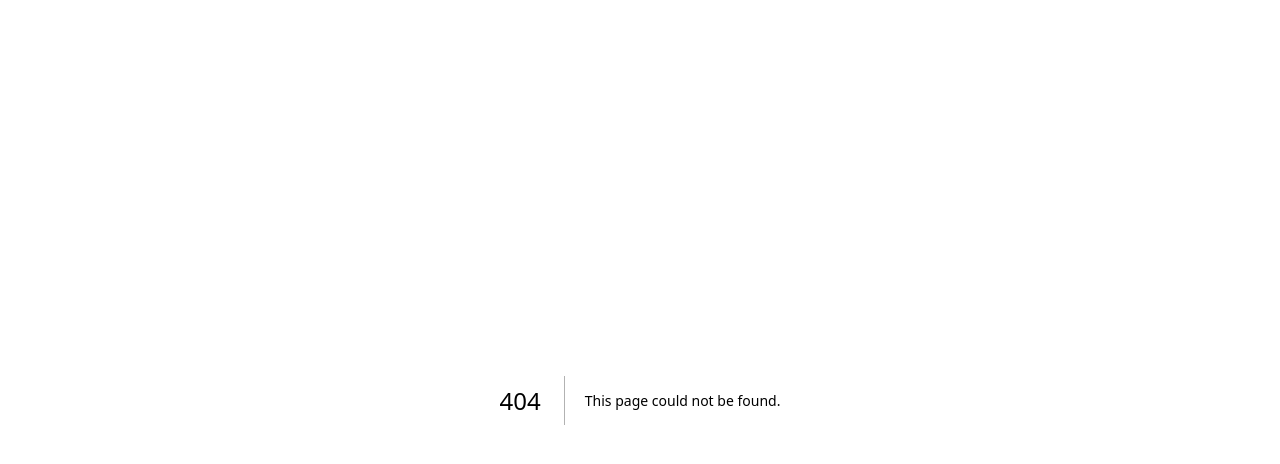
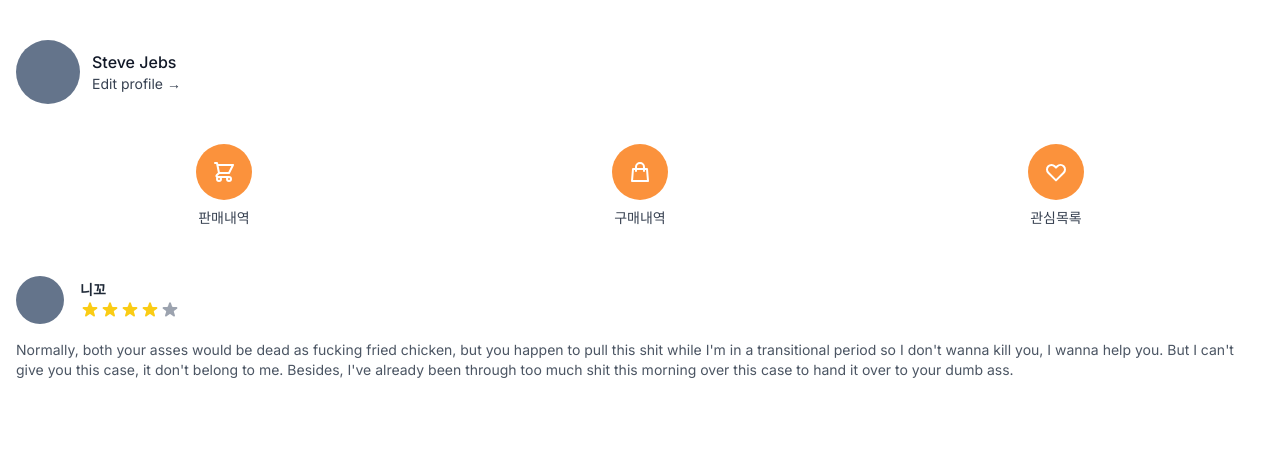
Before and after one commit to clean-teach/study-nomadcoders-carrot-market-v13, a Next.js app: page /profile in a window 1280 px wide. Before the commit this address had no page. Shown: the top 464 px of the page. Built offline with nearby package versions, Linux system fonts and the light colour scheme.

Commit message:
#5.11 Profile
## 목표

- 프로필 페이지의 UI를 만들어 본다.

```diff
--- /dev/null
+++ b/app/profile/page.tsx
@@ -0,0 +1,147 @@
+import type { NextPage } from 'next';
+
+const Profile: NextPage = () => {
+  return (
+    <div className="px-4 py-10">
+      <div className="flex items-center space-x-3">
+        <div className="h-16 w-16 rounded-full bg-slate-500" />
+        <div className="flex flex-col">
+          <span className="font-medium text-gray-900">Steve Jebs</span>
+          <span className="text-sm text-gray-700">Edit profile &rarr;</span>
+        </div>
+      </div>
+      <div className="mt-10 flex justify-around">
+        <div className="flex flex-col items-center">
+          <div className="flex h-14 w-14 items-center justify-center rounded-full bg-orange-400 text-white">
+            <svg
+              className="h-6 w-6"
+              fill="none"
+              stroke="currentColor"
+              viewBox="0 0 24 24"
+              xmlns="http://www.w3.org/2000/svg"
+            >
+              <path
+                strokeLinecap="round"
+                strokeLinejoin="round"
+                strokeWidth="2"
+                d="M3 3h2l.4 2M7 13h10l4-8H5.4M7 13L5.4 5M7 13l-2.293 2.293c-.63.63-.184 1.707.707 1.707H17m0 0a2 2 0 100 4 2 2 0 000-4zm-8 2a2 2 0 11-4 0 2 2 0 014 0z"
+              ></path>
+            </svg>
+          </div>
+          <span className="mt-2 text-sm font-medium text-gray-700">
+            판매내역
+          </span>
+        </div>
+        <div className="flex flex-col items-center">
+          <div className="flex h-14 w-14 items-center justify-center rounded-full bg-orange-400 text-white">
+            <svg
+              className="h-6 w-6"
+              fill="none"
+              stroke="currentColor"
+              viewBox="0 0 24 24"
+              xmlns="http://www.w3.org/2000/svg"
+            >
+              <path
+                strokeLinecap="round"
+                strokeLinejoin="round"
+                strokeWidth="2"
+                d="M16 11V7a4 4 0 00-8 0v4M5 9h14l1 12H4L5 9z"
+              ></path>
+            </svg>
+          </div>
+          <span className="mt-2 text-sm font-medium text-gray-700">
+            구매내역
+          </span>
+        </div>
+        <div className="flex flex-col items-center">
+          <div className="flex h-14 w-14 items-center justify-center rounded-full bg-orange-400 text-white">
+            <svg
+              className="h-6 w-6"
+              fill="none"
+              stroke="currentColor"
+              viewBox="0 0 24 24"
+              xmlns="http://www.w3.org/2000/svg"
+            >
+              <path
+                strokeLinecap="round"
+                strokeLinejoin="round"
+                strokeWidth="2"
+                d="M4.318 6.318a4.5 4.5 0 000 6.364L12 20.364l7.682-7.682a4.5 4.5 0 00-6.364-6.364L12 7.636l-1.318-1.318a4.5 4.5 0 00-6.364 0z"
+              ></path>
+            </svg>
+          </div>
+          <span className="mt-2 text-sm font-medium text-gray-700">
+            관심목록
+          </span>
+        </div>
+      </div>
+      <div className="mt-12">
+        <div className="flex items-center space-x-4">
+          <div className="h-12 w-12 rounded-full bg-slate-500" />
+          <div>
+            <h4 className="text-sm font-bold text-gray-800">니꼬</h4>
+            <div className="flex items-center">
+              <svg
+                className="h-5 w-5 text-yellow-400"
+                xmlns="http://www.w3.org/2000/svg"
+                viewBox="0 0 20 20"
+                fill="currentColor"
+                aria-hidden="true"
+              >
+                <path d="M9.049 2.927c.3-.921 1.603-.921 1.902 0l1.07 3.292a1 1 0 00.95.69h3.462c.969 0 1.371 1.24.588 1.81l-2.8 2.034a1 1 0 00-.364 1.118l1.07 3.292c.3.921-.755 1.688-1.54 1.118l-2.8-2.034a1 1 0 00-1.175 0l-2.8 2.034c-.784.57-1.838-.197-1.539-1.118l1.07-3.292a1 1 0 00-.364-1.118L2.98 8.72c-.783-.57-.38-1.81.588-1.81h3.461a1 1 0 00.951-.69l1.07-3.292z" />
+              </svg>
+              <svg
+                className="h-5 w-5 text-yellow-400"
+                xmlns="http://www.w3.org/2000/svg"
+                viewBox="0 0 20 20"
+                fill="currentColor"
+                aria-hidden="true"
+              >
+                <path d="M9.049 2.927c.3-.921 1.603-.921 1.902 0l1.07 3.292a1 1 0 00.95.69h3.462c.969 0 1.371 1.24.588 1.81l-2.8 2.034a1 1 0 00-.364 1.118l1.07 3.292c.3.921-.755 1.688-1.54 1.118l-2.8-2.034a1 1 0 00-1.175 0l-2.8 2.034c-.784.57-1.838-.197-1.539-1.118l1.07-3.292a1 1 0 00-.364-1.118L2.98 8.72c-.783-.57-.38-1.81.588-1.81h3.461a1 1 0 00.951-.69l1.07-3.292z" />
+              </svg>
+              <svg
+                className="h-5 w-5 text-yellow-400"
+                xmlns="http://www.w3.org/2000/svg"
+                viewBox="0 0 20 20"
+                fill="currentColor"
+                aria-hidden="true"
+              >
+                <path d="M9.049 2.927c.3-.921 1.603-.921 1.902 0l1.07 3.292a1 1 0 00.95.69h3.462c.969 0 1.371 1.24.588 1.81l-2.8 2.034a1 1 0 00-.364 1.118l1.07 3.292c.3.921-.755 1.688-1.54 1.118l-2.8-2.034a1 1 0 00-1.175 0l-2.8 2.034c-.784.57-1.838-.197-1.539-1.118l1.07-3.292a1 1 0 00-.364-1.118L2.98 8.72c-.783-.57-.38-1.81.588-1.81h3.461a1 1 0 00.951-.69l1.07-3.292z" />
+              </svg>
+              <svg
+                className="h-5 w-5 text-yellow-400"
+                xmlns="http://www.w3.org/2000/svg"
+                viewBox="0 0 20 20"
+                fill="currentColor"
+                aria-hidden="true"
+              >
+                <path d="M9.049 2.927c.3-.921 1.603-.921 1.902 0l1.07 3.292a1 1 0 00.95.69h3.462c.969 0 1.371 1.24.588 1.81l-2.8 2.034a1 1 0 00-.364 1.118l1.07 3.292c.3.921-.755 1.688-1.54 1.118l-2.8-2.034a1 1 0 00-1.175 0l-2.8 2.034c-.784.57-1.838-.197-1.539-1.118l1.07-3.292a1 1 0 00-.364-1.118L2.98 8.72c-.783-.57-.38-1.81.588-1.81h3.461a1 1 0 00.951-.69l1.07-3.292z" />
+              </svg>
+              <svg
+                className="h-5 w-5 text-gray-400"
+                xmlns="http://www.w3.org/2000/svg"
+                viewBox="0 0 20 20"
+                fill="currentColor"
+                aria-hidden="true"
+              >
+                <path d="M9.049 2.927c.3-.921 1.603-.921 1.902 0l1.07 3.292a1 1 0 00.95.69h3.462c.969 0 1.371 1.24.588 1.81l-2.8 2.034a1 1 0 00-.364 1.118l1.07 3.292c.3.921-.755 1.688-1.54 1.118l-2.8-2.034a1 1 0 00-1.175 0l-2.8 2.034c-.784.57-1.838-.197-1.539-1.118l1.07-3.292a1 1 0 00-.364-1.118L2.98 8.72c-.783-.57-.38-1.81.588-1.81h3.461a1 1 0 00.951-.69l1.07-3.292z" />
+              </svg>
+            </div>
+          </div>
+        </div>
+        <div className="mt-4 text-sm text-gray-600">
+          <p>
+            Normally, both your asses would be dead as fucking fried chicken,
+            but you happen to pull this shit while I&apos;m in a transitional
+            period so I don&apos;t wanna kill you, I wanna help you. But I
+            can&apos;t give you this case, it don&apos;t belong to me. Besides,
+            I&apos;ve already been through too much shit this morning over this
+            case to hand it over to your dumb ass.
+          </p>
+        </div>
+      </div>
+    </div>
+  );
+};
+
+export default Profile;
```
